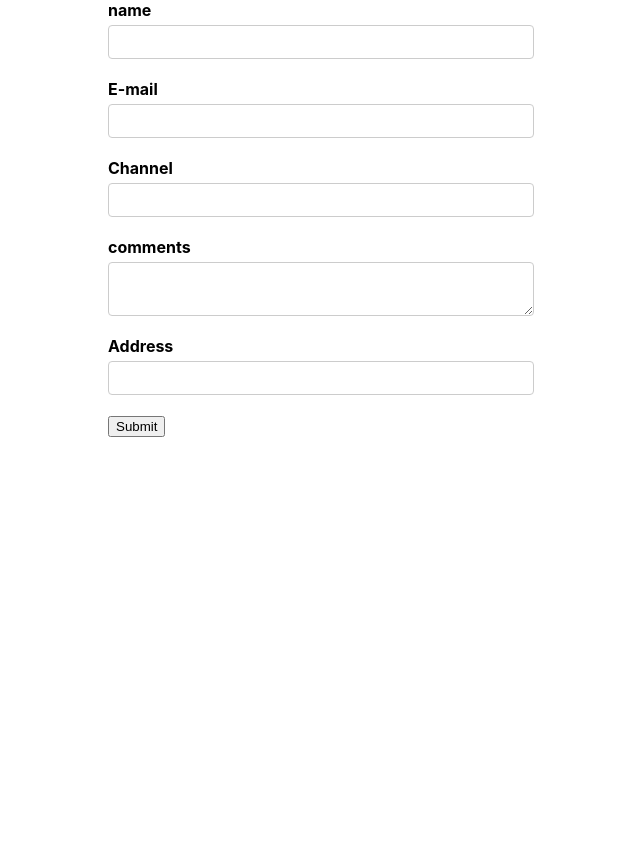
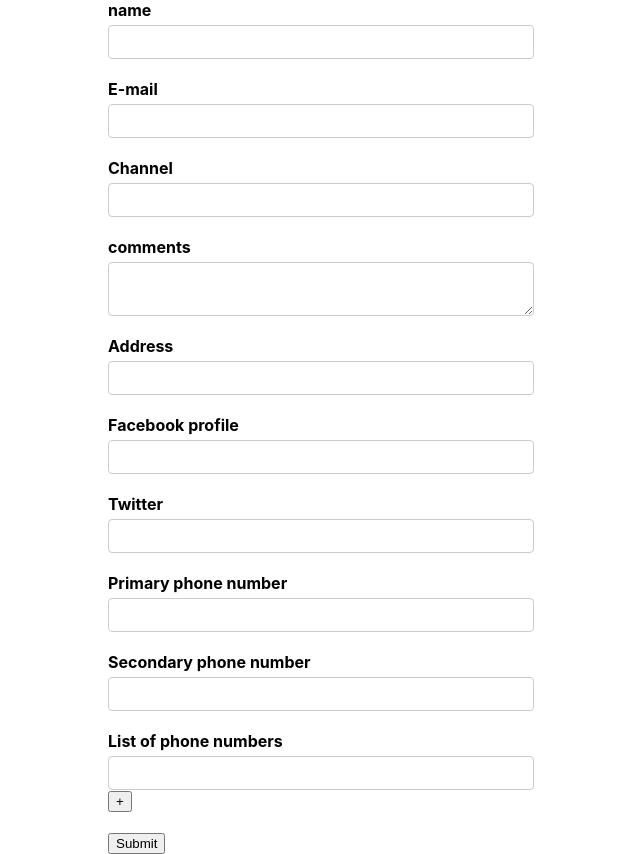
Before and after one commit to sani2608/react-formik, a React (Vite) app: page / in a window 1280 px wide. Shown: the whole page, without its empty margins (319-959 px from the left). Before the commit the page ends 800 px from the top, so only its background shows below. Built offline with nearby package versions, Linux system fonts and the light colour scheme.

Commit message:
field level validation

```diff
--- a/src/components/YoutubeForm.jsx
+++ b/src/components/YoutubeForm.jsx
@@ -1,4 +1,11 @@
-import { Formik, Form, Field, ErrorMessage } from "formik";
+import {
+  ErrorMessage,
+  FastField,
+  Field,
+  FieldArray,
+  Form,
+  Formik,
+} from "formik";
 import * as Yup from "yup"; //object schema validation
 import TextError from "./TextError";
 import "./YoutubeForm.css";
@@ -9,21 +16,42 @@
   channel: "",
   comments: "",
   address: "",
+  social: {
+    facebook: "",
+    twitter: "",
+  },
+  phoneNumbers: ["", ""],
+  phNumbers: [""],
 };
 
 const onSubmit = (values) => console.log(values);
+
+const validateComments = (value) => {
+  let error;
+  if (!value) {
+    error = "Requreid comments";
+  }
+  return error;
+};
 
 const validationSchema = Yup.object({
   name: Yup.string().required("Required!!"),
   email: Yup.string().email("Invalid email format1").required("Required"),
   channel: Yup.string().required("Requried"),
+  // comments: Yup.string().required("REquried comments"),
+  social: Yup.object({
+    facebook: Yup.string().required("This is required man"),
+  }),
 });
+
 const YoutubeForm = () => {
   return (
     <Formik
       initialValues={initialValues}
       validationSchema={validationSchema}
       onSubmit={onSubmit}
+      // validateOnChange={false}
+      // validateOnBlur={false}
     >
       <Form>
         <div className="form-control">
@@ -36,25 +64,35 @@
           <label htmlFor="email">E-mail</label>
           <Field type="email" id="email" name="email" />
           {/* Render props pattern */}
-          <ErrorMessage name="email">{(errorMsg) => <div className="error">{errorMsg}</div>}</ErrorMessage>
+          <ErrorMessage name="email">
+            {(errorMsg) => <div className="error">{errorMsg}</div>}
+          </ErrorMessage>
         </div>
 
         <div className="form-control">
           <label htmlFor="channel">Channel</label>
           <Field type="text" id="channel" name="channel" />
-          <ErrorMessage name="channel" />
+          <ErrorMessage name="channel" component={TextError} />
         </div>
 
         <div className="form-control">
           <label htmlFor="comments">comments</label>
-          <Field type="text" id="comments" name="comments" as="textarea" />
+          <Field
+            type="text"
+            id="comments"
+            name="comments"
+            as="textarea"
+            validate={validateComments}
+          />
+           <ErrorMessage name="comments" component={TextError} />
         </div>
 
+        {/* FastField component */}
         <div className="form-control">
-          <label htmlFor="addreshh">Address</label>
-          <Field name="address">
+          <label htmlFor="address">Address</label>
+          <FastField name="address">
             {(props) => {
-              // console.log(props);
+              console.log("address", props);
               const { field, form, meta } = props;
               return (
                 <div>
@@ -63,10 +101,63 @@
                 </div>
               );
             }}
-          </Field>
+          </FastField>
         </div>
 
-        <button type="submit">Submit</button>
+        <div className="form-control">
+          <label htmlFor="facebook">Facebook profile</label>
+          <Field type="text" id="facebook" name="social.facebook" />
+          <ErrorMessage name="social.facebook" component={TextError} />
+        </div>
+
+        <div className="form-control">
+          <label htmlFor="twitter">Twitter</label>
+          <Field type="text" id="twitter" name="social.twitter" />
+        </div>
+
+        <div className="form-control">
+          <label htmlFor="primaryPh">Primary phone number</label>
+          <Field type="text" id="primaryPh" name="phoneNumbers[0]" />
+        </div>
+
+        <div className="form-control">
+          <label htmlFor="secondaryPh">Secondary phone number</label>
+          <Field type="text" id="secondaryPh" name="phoneNumbers[1]" />
+        </div>
+
+        <div className="form-control">
+          <label htmlFor="phNumbers">List of phone numbers</label>
+          <FieldArray name="phNumbers">
+            {(fieldArrayProps) => {
+              // console.log(fieldArrayProps);
+              const { push, remove, form } = fieldArrayProps;
+              const { values } = form;
+              const { phNumbers } = values;
+              console.log("form erors", form.errors);
+              return (
+                <div>
+                  {phNumbers.map((phNumber, index) => (
+                    <div key={index} className="form-control">
+                      <Field name={`phNumbers[${index}]`} type="text" />
+                      {index > 0 && (
+                        <button type="button" onClick={() => remove(index)}>
+                          -
+                        </button>
+                      )}
+                      <button type="button" onClick={() => push("")}>
+                        +
+                      </button>
+                    </div>
+                  ))}
+                </div>
+              );
+            }}
+          </FieldArray>
+        </div>
+
+        <button type="submit" className="submit">
+          Submit
+        </button>
       </Form>
     </Formik>
   );
```
